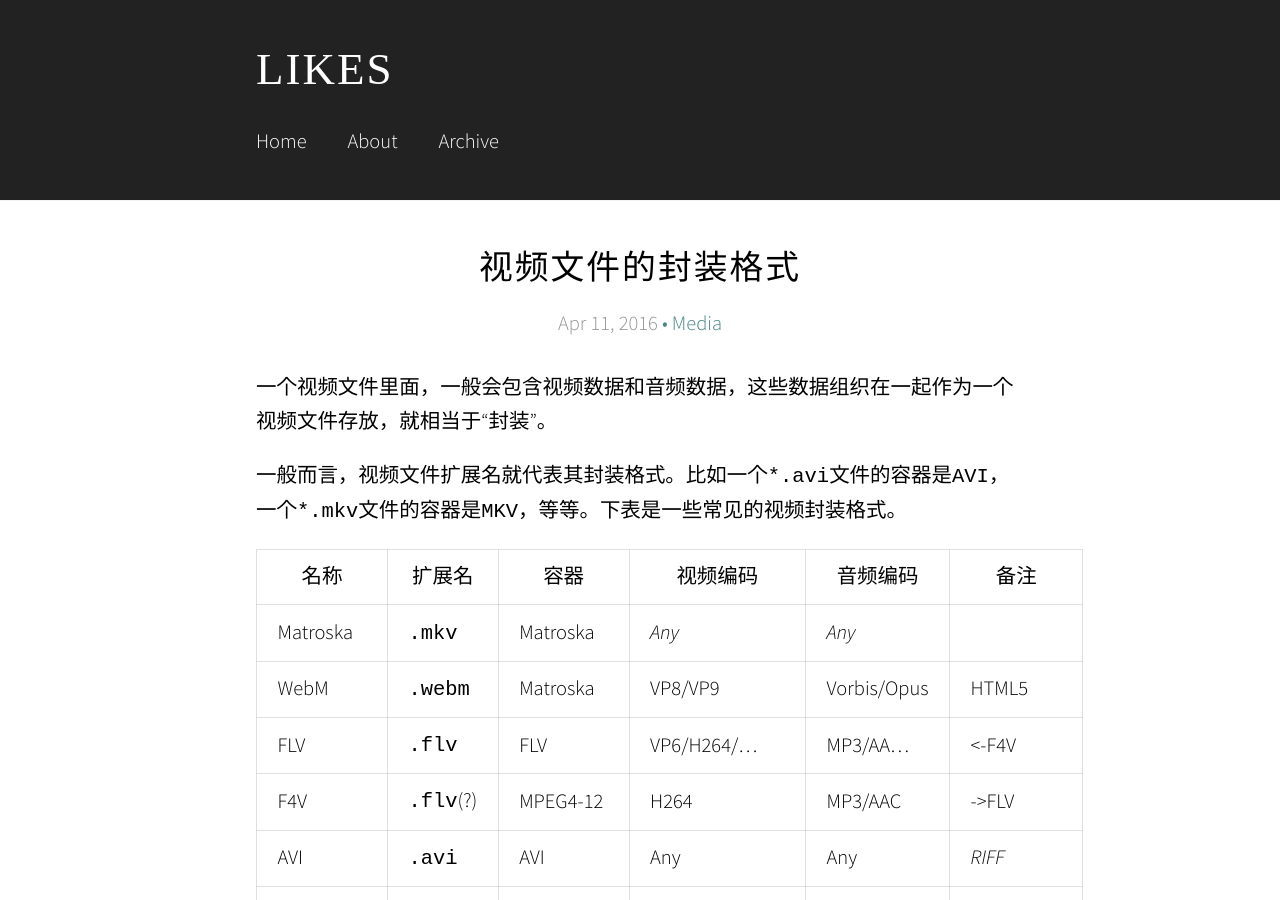
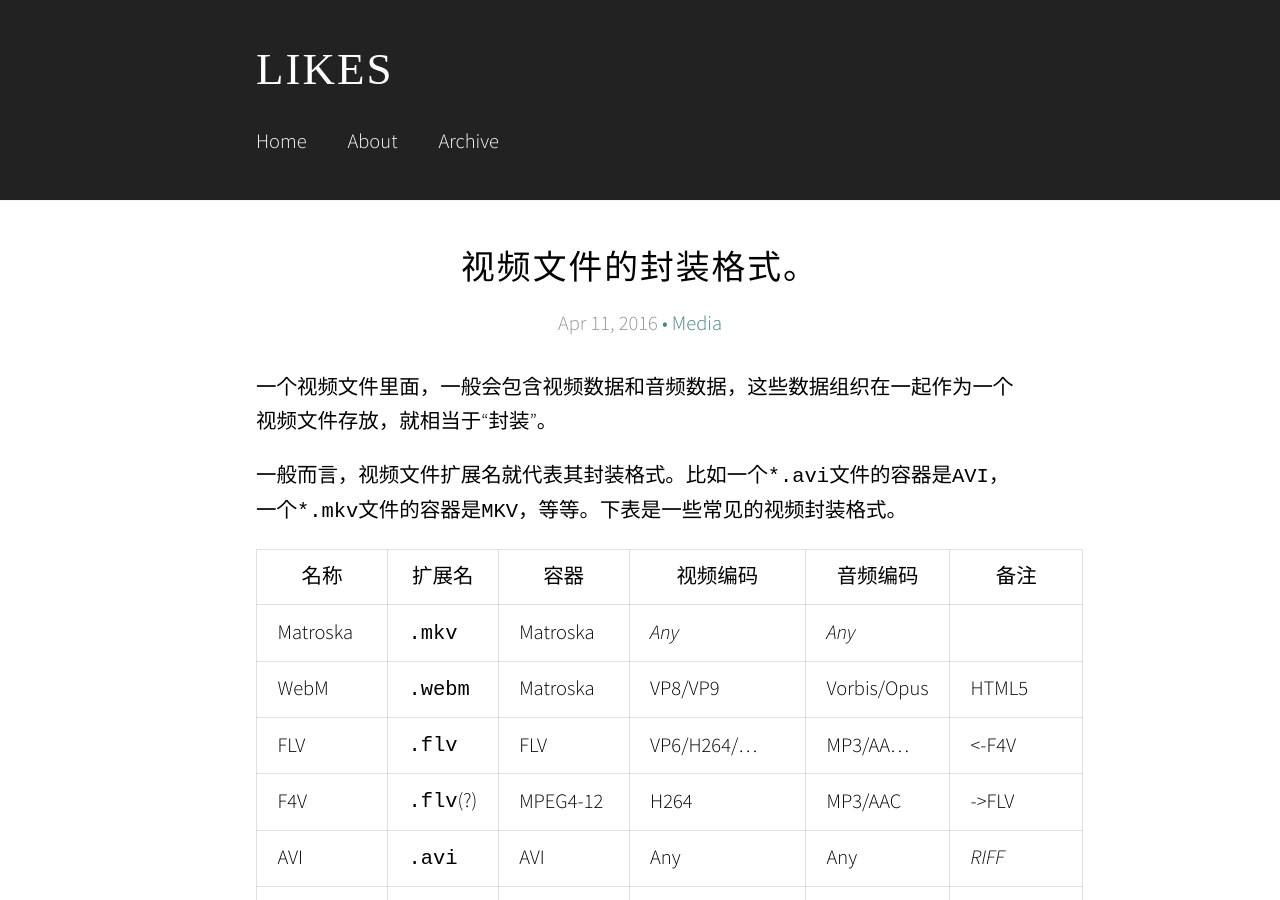
Before and after one commit to qydq/qydq.github.io, a Jekyll site: the page built from _posts/2016-04-11-视频文件的封装格式。.md, in a window 1280 px wide and 900 px high. Built offline with Jekyll 4.4.1, drawn with Linux system fonts in a browser that asks for light colours; some web fonts are replaced.

```diff
--- a/_posts/2016-04-11-视频文件的封装格式.md
+++ b/_posts/2016-04-11-视频文件的封装格式。.md
@@ -1,5 +1,5 @@
 ---
-title:  "视频文件的封装格式"
+title:  "视频文件的封装格式。"
 date:   2016-04-11 15:20
 categories: Media
 ---
```
